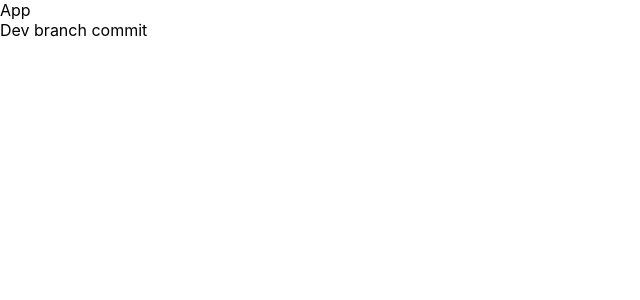
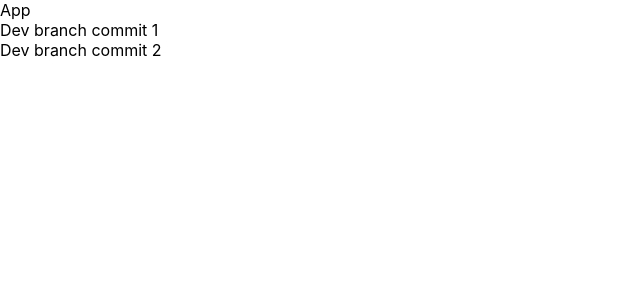
Before and after one commit to just2BeeAndrew/cre-webstorm, a React (Create React App) app: page / in a window 1280 px wide. Shown: the top 300 px of the page, without its empty margins (0-640 px from the left). Built offline with nearby package versions, Linux system fonts and the light colour scheme.

Commit message:
Dev branch commit - 2

```diff
--- a/src/App.tsx
+++ b/src/App.tsx
@@ -5,7 +5,8 @@ function App() {
   return (
       <div>
           <div>App</div>
-          <div>Dev branch commit</div>
+          <div>Dev branch commit 1</div>
+          <div>Dev branch commit 2</div>
       </div>
 
   );
```
